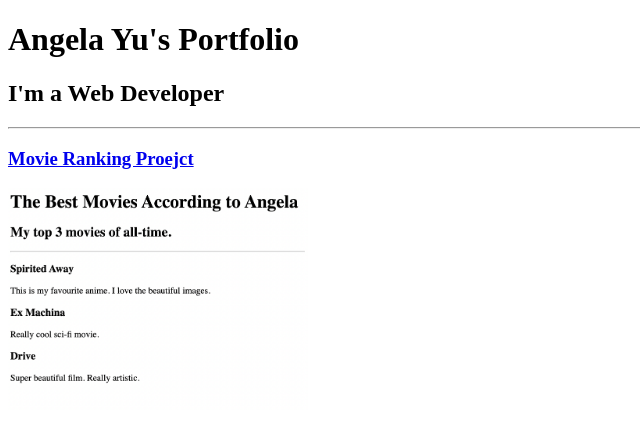
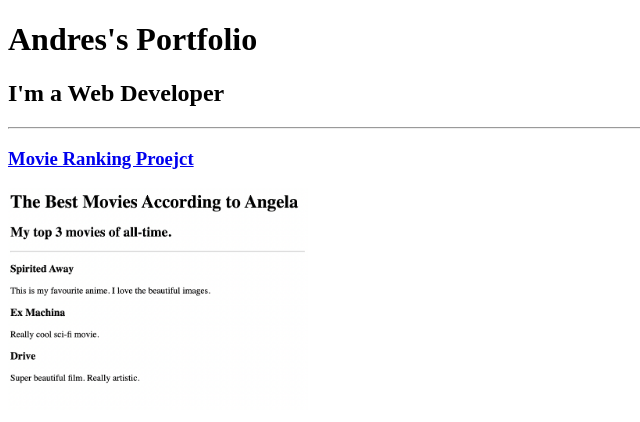
Before and after one commit to anddresruiz/html-portfolio, a plain HTML site: page index.html in a window 1280 px wide. Shown: the whole page, without its empty margins (0-640 px from the left). Drawn offline with Linux system fonts and the light colour scheme.

Commit message:
Update index.html

```diff
--- a/index.html
+++ b/index.html
@@ -8,7 +8,7 @@
     </head>
     <body>
 
-<h1>Angela Yu's Portfolio</h1>
+<h1>Andres's Portfolio</h1>
 <h2>I'm a Web Developer</h2>
 <hr>
 <h3><a href ="public/movie-ranking.html">Movie Ranking Proejct</a></h3>
```
